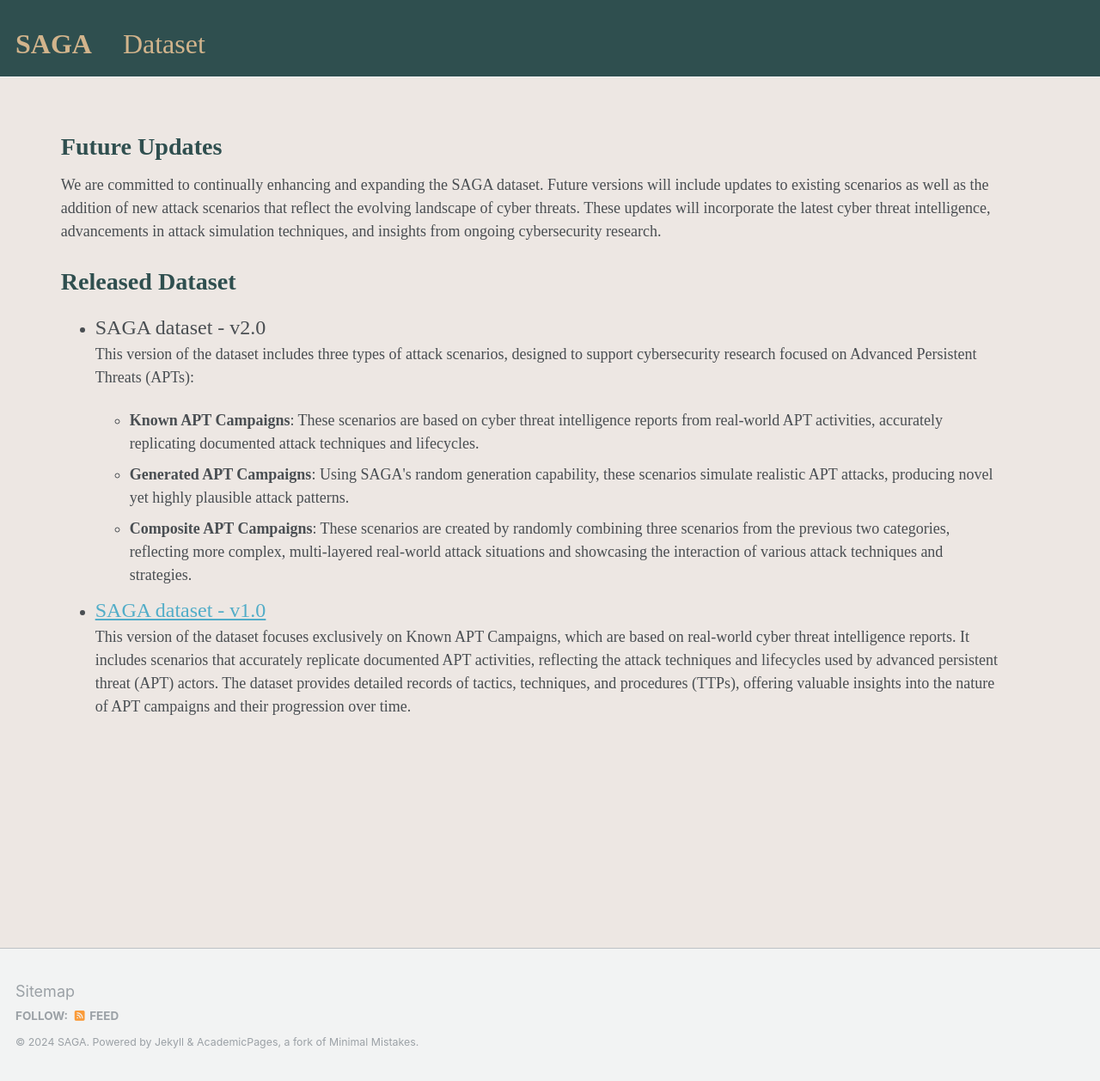
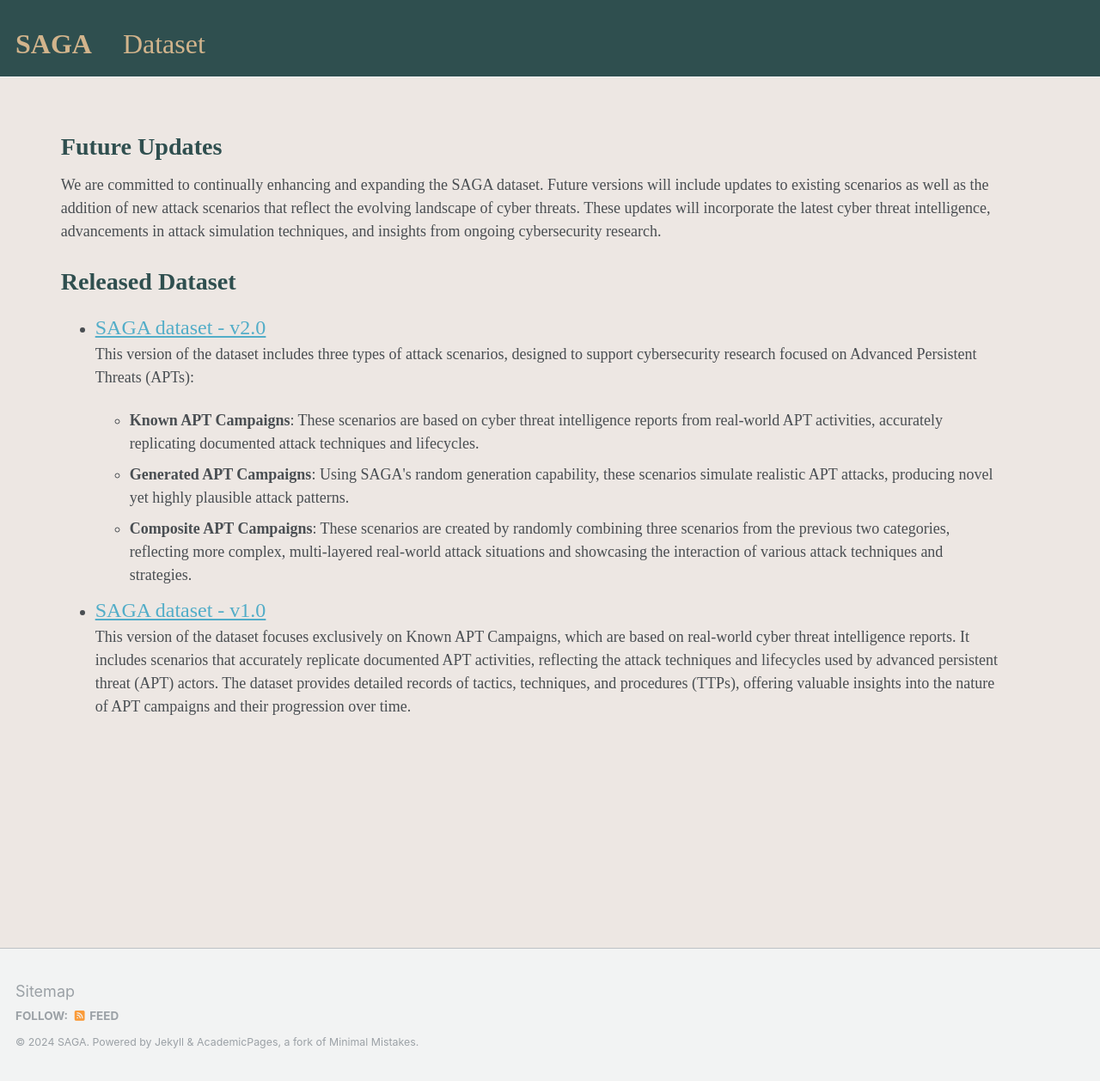
Before and after one commit to KKKK16/KKKK16.github.io, a Jekyll site: the page built from _pages/dataset.md, in a window 1280 px wide and 1258 px high. Shown: the whole window at 86% size. Built offline with Jekyll 4.4.1, drawn with Linux system fonts in a browser that asks for light colours.

Commit message:
Update dataset.md

```diff
--- a/_pages/dataset.md
+++ b/_pages/dataset.md
@@ -10,7 +10,7 @@ author_profile: false
 <h1 style= "color:#2F4F4F; font-family: 'Work Sans'; margin-top: 1em !important;">Released Dataset</h1>
 <ul>
   <li>
-    <p style="font-family: 'Work Sans'; font-size:24px; margin: 0;">SAGA dataset - v2.0</p>
+    <a href="https://kkkk16.github.io/dataset/v2" target="_self" style="font-family: 'Work Sans'; font-size:24px;">SAGA dataset - v2.0</a><br>
     <p style="font-family: 'Work Sans';">This version of the dataset includes three types of attack scenarios, designed to support cybersecurity research focused on Advanced Persistent Threats (APTs):</p>
     <ul>
       <li style="font-family: 'Work Sans';"><strong>Known APT Campaigns</strong>: These scenarios are based on cyber threat intelligence reports from real-world APT activities, accurately replicating documented attack techniques and lifecycles.</li>
```
